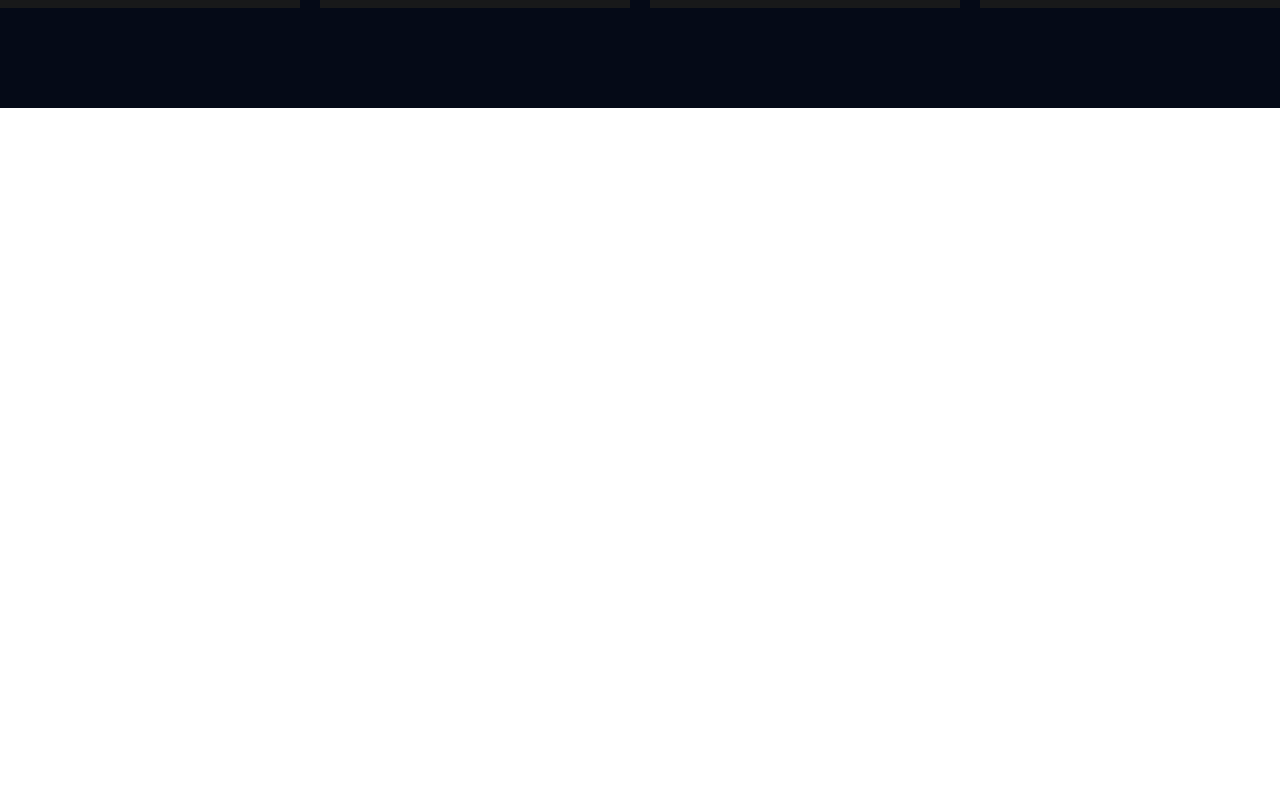
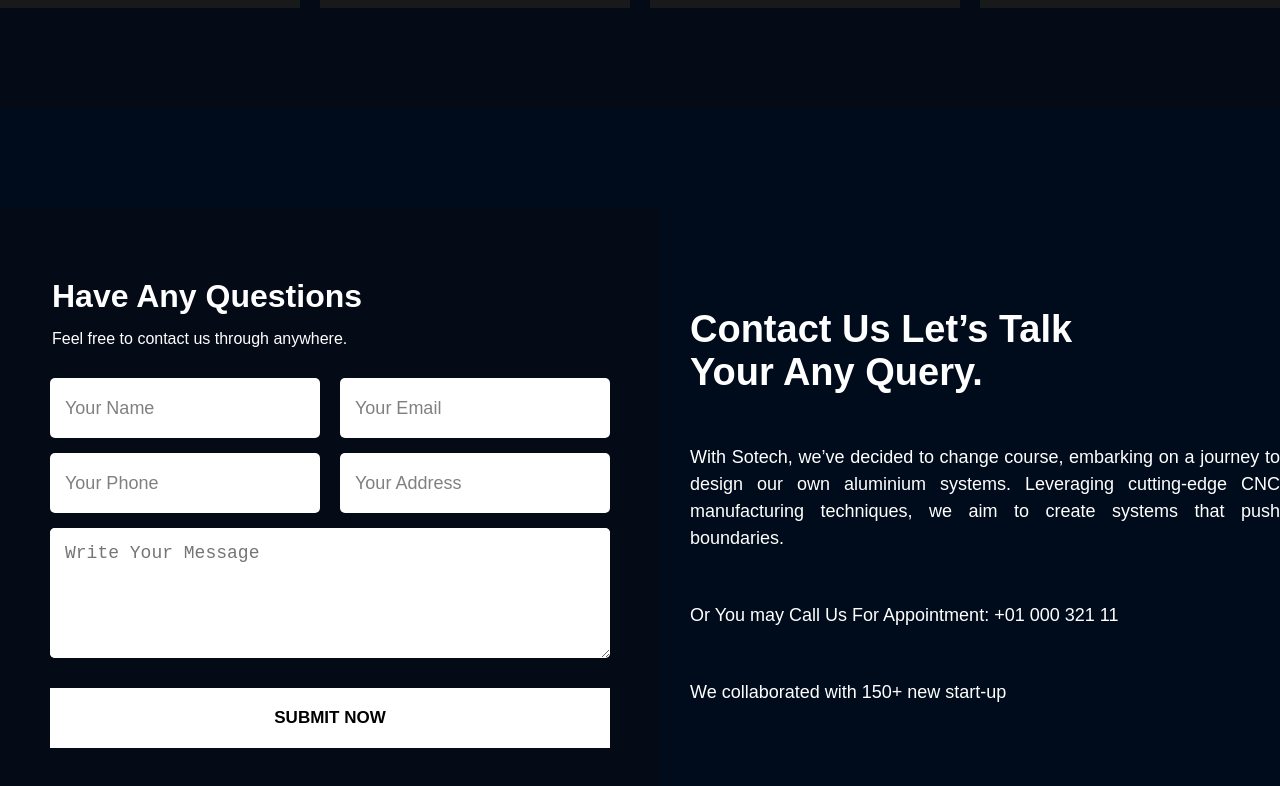
Before and after one commit to Jawad-Nassiri/alupz-project, a React (Create React App) app: page / in a window 1280 px wide. Shown: the part 5731-6517 px from the top of the page. Before the commit the page ends 5839 px from the top, so only its background shows below. Built offline with nearby package versions, Linux system fonts and the light colour scheme.

Commit message:
add contact-us section

```diff
--- a/src/App.js
+++ b/src/App.js
@@ -5,6 +5,7 @@ import Approach from "./components/Approach/Approach";
 import Introduction from "./components/Introduction/Introduction";
 import Testimonials from "./components/Testimonials/Testimonials";
 import Team from "./components/Team/Team";
+import ContactUs from "./components/ContactUs/ContactUs";
 
 export default function App() {
   return (
@@ -15,7 +16,9 @@ export default function App() {
       <Approach />
       <Introduction />
       <Testimonials />
-      <Team/>
+      <Team />
+      <ContactUs />
+
     </div>
   );
 }
--- /dev/null
+++ b/src/components/ContactUs/ContactUs.css
@@ -0,0 +1,118 @@
+.contact-us {
+  background: #000c1c;
+  width: 100%;
+}
+
+.contact-us__section {
+  max-width: 1300px;
+  padding: 100px 0;
+  margin: 0 auto;
+  color: #fff;
+  display: flex;
+  align-items: flex-start;
+  justify-content: space-between;
+  gap: 50px;
+}
+
+.contact-us__left {
+  width: 50%;
+}
+
+.contact-us__form {
+  width: 660px;
+  padding: 50px 40px;
+  display: flex;
+  flex-direction: column;
+  align-items: center;
+  background: #050a17;
+}
+
+.contact-us__form-header {
+  width: 100%;
+  display: flex;
+  flex-direction: column;
+  align-items: flex-start;
+  gap: 15px;
+  padding: 20px 0 30px 12px;
+}
+
+.contact-us__inputs {
+  display: flex;
+  align-items: center;
+  justify-content: center;
+  gap: 20px;
+}
+
+.contact-us__inputs-left,
+.contact-us__inputs-right {
+  display: flex;
+  flex-direction: column;
+  gap: 15px;
+}
+
+.contact-us__textarea {
+  width: 100%;
+  height: 130px;
+  margin-top: 15px;
+  background: #fff;
+  border-radius: 5px;
+  overflow: hidden;
+}
+
+.contact-us__textarea-input {
+    width: 100%;
+    height: 100%;
+    border: none;
+    outline: none;
+    font-size: 18px;
+    color: gray;
+    padding-left: 15px;
+    padding-top: 15px;
+}
+
+.contact-us__button-wrapper {
+    width: 100%;
+    height: 60px;
+    background: #fff;
+    margin-top: 30px;
+    text-align: center;
+}
+
+.contact-us__button {
+    border: none;
+    outline: none;
+    font-size:17px;
+    background: #fff;
+    width: 100%;
+    height: 100%;
+    cursor: pointer;
+    text-transform: uppercase;
+    font-weight: 600;
+    transition: all 0.4s ease;
+}
+
+.contact-us__button:hover {
+    background: #a234fd;
+    color: #fff;
+}
+
+.contact-us__right {
+  width: 50%;
+  text-align: left;
+  padding: 100px 0px;
+}
+
+.contact-us__title {
+    width: 450px;
+    font-size: 38px;
+}
+
+.contact-us__text,
+.contact-us__phone,
+.contact-us__info {
+    display: block;
+    margin-top: 50px;
+    line-height: 27px;
+    font-size: 18px;
+    text-align: justify;
+}
--- /dev/null
+++ b/src/components/ContactUs/ContactUs.jsx
@@ -0,0 +1,63 @@
+import "./ContactUs.css";
+import InputBox from "./InputBox/InputBox";
+
+export default function ContactUs() {
+  return (
+    <div className="contact-us">
+      <div className="contact-us__section">
+        <div className="contact-us__left">
+          <form action="#" className="contact-us__form">
+            <div className="contact-us__form-header">
+              <h1 className="contact-us__form-title">Have Any Questions</h1>
+              <span className="contact-us__form-subtitle">
+                Feel free to contact us through anywhere.
+              </span>
+            </div>
+
+            <div className="contact-us__form-body">
+              <div className="contact-us__inputs">
+                <div className="contact-us__inputs-left">
+                  <InputBox placeholder="Your Name" />
+                  <InputBox placeholder="Your Phone" />
+                </div>
+                <div className="contact-us__inputs-right">
+                  <InputBox placeholder="Your Email" />
+                  <InputBox placeholder="Your Address" />
+                </div>
+              </div>
+              <div className="contact-us__textarea">
+                <textarea
+                  className="contact-us__textarea-input"
+                  placeholder="Write Your Message"
+                ></textarea>
+              </div>
+              <div className="contact-us__button-wrapper">
+                <button type="submit" className="contact-us__button">
+                  submit now
+                </button>
+              </div>
+            </div>
+          </form>
+        </div>
+        <div className="contact-us__right">
+          <h1 className="contact-us__title">
+            Contact Us Let’s Talk Your Any Query.
+          </h1>
+          <span className="contact-us__text">
+            With Sotech, we’ve decided to change course, embarking on a journey
+            to design our own aluminium systems. Leveraging cutting-edge CNC
+            manufacturing techniques, we aim to create systems that push
+            boundaries.
+          </span>
+          <span className="contact-us__phone">
+            Or You may Call Us For Appointment:  +01 000 321 11
+          </span>
+
+          <span className="contact-us__info">
+            We collaborated with 150+ new start-up
+          </span>
+        </div>
+      </div>
+    </div>
+  );
+}
--- /dev/null
+++ b/src/components/ContactUs/InputBox/InputBox.css
@@ -0,0 +1,20 @@
+.input-box {
+    width: 270px;
+    height: 60px;
+    background: #fff;
+    border-radius: 5px;
+    overflow: hidden;
+}
+
+.input-box__element {
+    width: 100%;
+    height: 100%;
+    font-size: 18px;
+    padding-left: 15px;
+    border: none;
+    outline: none;
+}
+
+.input-box__element::placeholder {
+    color: gray;
+}
--- /dev/null
+++ b/src/components/ContactUs/InputBox/InputBox.jsx
@@ -0,0 +1,9 @@
+import './InputBox.css';
+
+export default function InputBox({ placeholder }) {
+    return (
+        <div className="input-box">
+            <input type="text" className="input-box__element" placeholder={placeholder} />
+        </div>
+    )
+}
```
